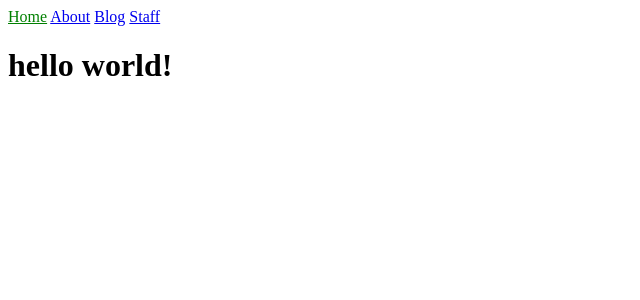
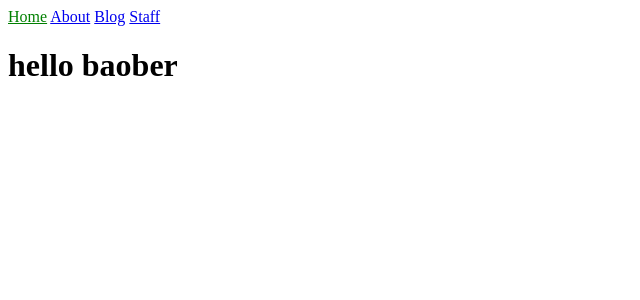
Before and after one commit to realnihaoworld/Personal-Website, a Jekyll site: the page built from index.html, in a window 1280 px wide. Shown: the top 300 px of the page, without its empty margins (0-640 px from the left). Built offline with Jekyll 4.4.1, drawn with Linux system fonts in a browser that asks for light colours.

Commit message:
index update

```diff
--- a/index.html
+++ b/index.html
@@ -2,4 +2,4 @@
 layout: default
 title: Home
 ---
-<h1>{{ "Hello World!" | downcase }}</h1>
+<h1>{{ "Hello Baober" | downcase }}</h1>
```
